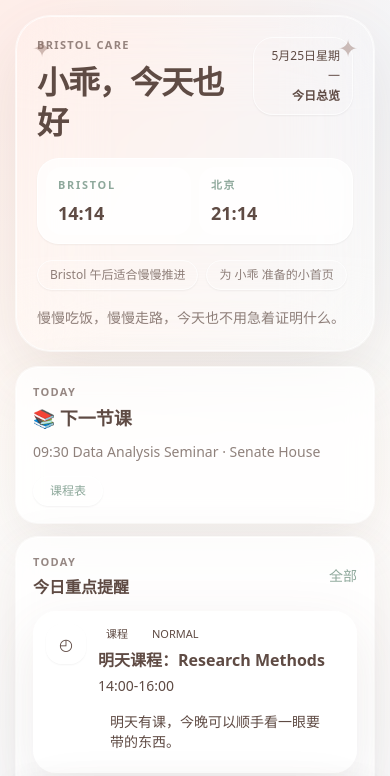
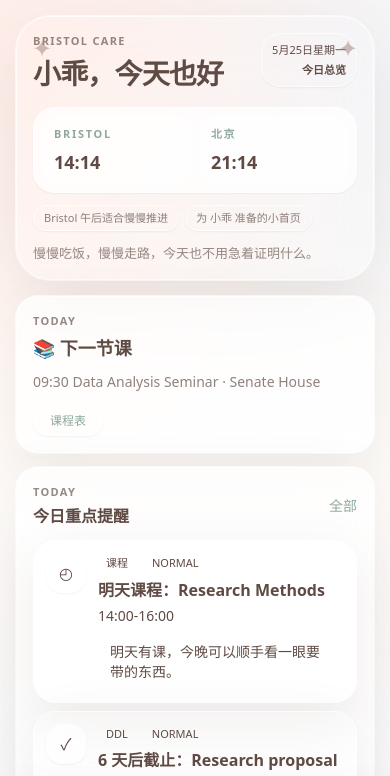
Before and after one commit to Mies614/bristol-care-dashboard, a Next.js app: page / in a window 390 px wide. Shown: the top 776 px of the page. Built offline with nearby package versions, Linux system fonts and the light colour scheme; no server answers.

Commit message:
Polish mobile page hierarchy: lighter hero card

```diff
--- a/app/page.tsx
+++ b/app/page.tsx
@@ -196,30 +196,30 @@ export default function HomePage() {
     <AppShell>
       {/* ── Hero ── */}
       <motion.header
-        className="mb-4 overflow-hidden rounded-[2.15rem] border border-white/75 bg-gradient-to-br from-white/88 via-blush/58 to-skySoft/75 p-5 shadow-float ring-1 ring-white/60 backdrop-blur-2xl"
+        className="mb-4 overflow-hidden rounded-[2.15rem] border border-white/75 bg-gradient-to-br from-white/88 via-blush/58 to-skySoft/75 px-4 py-4 shadow-float ring-1 ring-white/60 backdrop-blur-2xl"
         variants={safeVariants(fadeInScale, reduceMotion)}
         initial="hidden"
         animate="visible"
         transition={safeTransition({ duration: 0.26, ease: "easeOut" }, reduceMotion)}
       >
-        <div className="flex items-start justify-between gap-4">
+        <div className="flex items-start justify-between gap-3">
           <div>
             <p className="section-kicker">Bristol Care</p>
-            <h1 className="mt-2 text-[2rem] font-semibold leading-tight tracking-[-0.03em] text-cocoa">
+            <h1 className="mt-1.5 text-[1.75rem] font-semibold leading-tight tracking-[-0.03em] text-cocoa">
               小乖，今天也好
             </h1>
           </div>
-          <div className="rounded-[1.25rem] border border-white/70 bg-white/62 px-3 py-2 text-right text-xs leading-5 text-cocoa/62 shadow-sm">
+          <div className="shrink-0 rounded-[1.25rem] border border-white/70 bg-white/62 px-2.5 py-1.5 text-right text-[11px] leading-5 text-cocoa/62 shadow-sm">
             <div>{todayLabel}</div>
             <div className="font-semibold text-cocoa">今日总览</div>
           </div>
         </div>
         <DualTimeCard />
-        <div className="mt-4 flex flex-wrap gap-2">
-          <span className="rounded-full border border-white/70 bg-white/58 px-3 py-1.5 text-xs font-medium text-cocoa/70 shadow-sm">{bristolStatus}</span>
-          <span className="rounded-full border border-white/70 bg-white/58 px-3 py-1.5 text-xs font-medium text-cocoa/70 shadow-sm">为 {data.nickname || "小乖"} 准备的小首页</span>
+        <div className="mt-3 flex flex-wrap gap-1.5">
+          <span className="rounded-full border border-white/70 bg-white/58 px-2.5 py-1 text-[11px] font-medium text-cocoa/70 shadow-sm">{bristolStatus}</span>
+          <span className="rounded-full border border-white/70 bg-white/58 px-2.5 py-1 text-[11px] font-medium text-cocoa/70 shadow-sm">为 {data.nickname || "小乖"} 准备的小首页</span>
         </div>
-        <p className="mt-4 text-sm leading-6 text-cocoa/70">慢慢吃饭，慢慢走路，今天也不用急着证明什么。</p>
+        <p className="mt-3 text-[13px] leading-5 text-cocoa/65">慢慢吃饭，慢慢走路，今天也不用急着证明什么。</p>
       </motion.header>
 
       <motion.div
```
